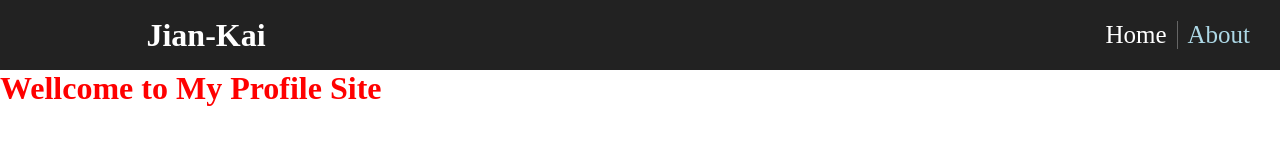
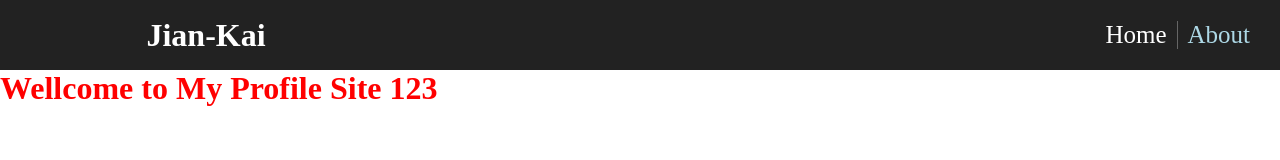
Before and after one commit to Jian-Kai/ProfileProject, a Next.js app: page /index in a window 1280 px wide. Shown: the top 160 px of the page. Built offline with nearby package versions, Linux system fonts and the light colour scheme.

Commit message:
test deploy

```diff
--- a/pages/index/index.tsx
+++ b/pages/index/index.tsx
@@ -7,7 +7,7 @@ const Index: React.FC = () => {
   return (
     <div>
       <NavBar title="Jian-Kai" links={links.links} />
-      <h1 className={style.title}>Wellcome to My Profile Site</h1>
+      <h1 className={style.title}>Wellcome to My Profile Site 123</h1>
     </div>
   );
 };
```
